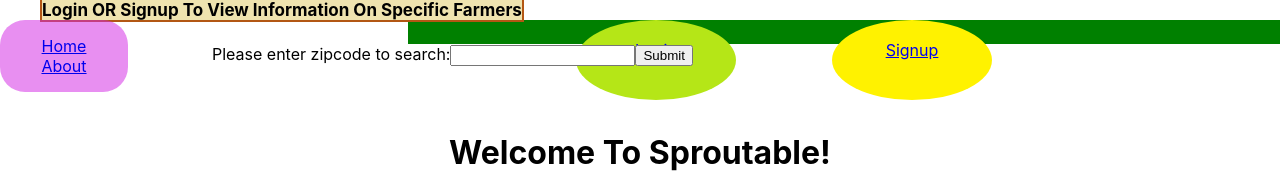
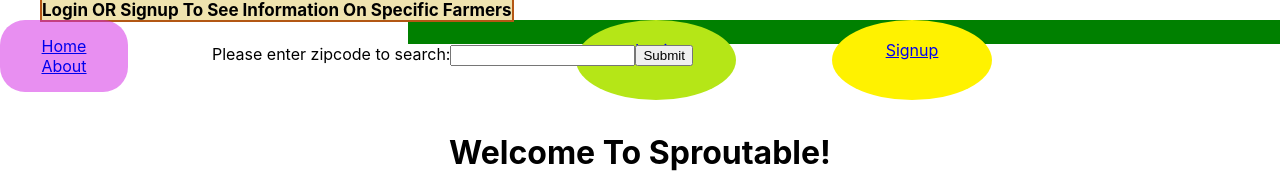
Before and after one commit to FluxOfPingIntegers/sproutable-frontend, a React (Create React App) app: page / in a window 1280 px wide. Shown: the top 173 px of the page. Built offline with nearby package versions, Linux system fonts and the light colour scheme.

Commit message:
shortening nav

```diff
--- a/src/components/Nav.js
+++ b/src/components/Nav.js
@@ -31,7 +31,7 @@ function Nav({user, vendor, clearUser}){
     <>
     <div className="spacer">
     <ul className="userNav">
-      <li><strong>Login OR Signup To View Information On Specific Farmers</strong></li>
+      <li><strong>Login OR Signup To See Information On Specific Farmers</strong></li>
       <li id="line"></li>
     </ul>
     </div>
```
Also changed, not shown: 1 other file (tests, documents, lock files or other folders).
